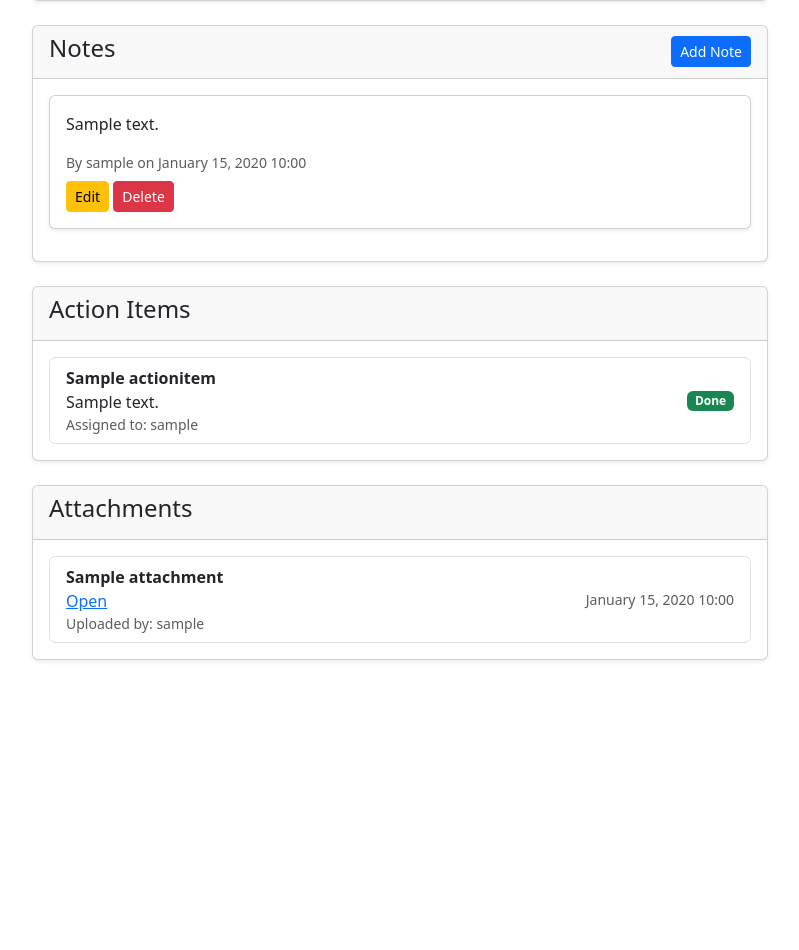
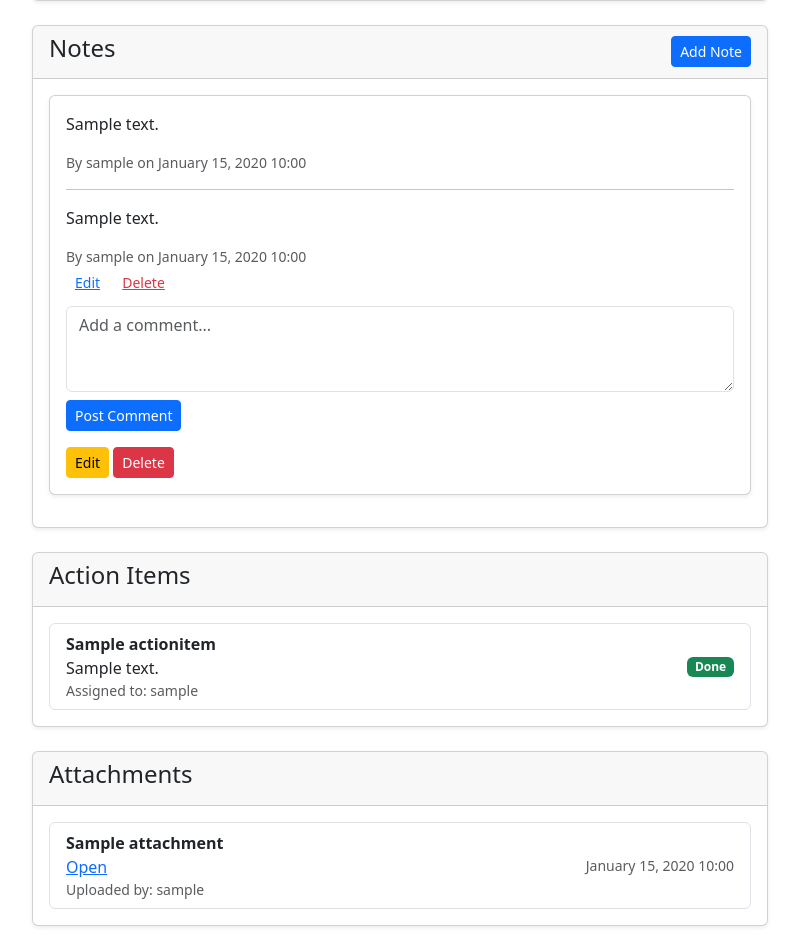
Before and after one commit to egg3552/hackathon-2, a Django app: page /meetings/1/ in a window 1280 px wide. Shown: the part 436-1386 px from the top of the page, without its empty margins (50-849 px from the left). Before the commit the page ends 1097 px from the top, so only its background shows below. Run offline with Django 4.2, Linux system fonts and the light colour scheme; a user stored in the database is signed in; tables that the repository leaves empty hold one stand-in row (values such as "Sample post").

Commit message:
Add comment on meeting notes functionalityso users can clarify or discuss items with the team

```diff
--- a/app/models.py
+++ b/app/models.py
@@ -155,3 +155,26 @@ class Attachment(models.Model):
 
     def __str__(self):
         return self.name
+
+
+class Comment(models.Model):
+    """Comment on a Note"""
+    note = models.ForeignKey(
+        'Note',
+        on_delete=models.CASCADE,
+        related_name='comments'
+    )
+    content = models.TextField()
+    created_by = models.ForeignKey(
+        User,
+        on_delete=models.CASCADE,
+        related_name='comments'
+    )
+    created_at = models.DateTimeField(auto_now_add=True)
+    updated_at = models.DateTimeField(auto_now=True)
+
+    class Meta:
+        ordering = ['created_at']
+
+    def __str__(self):
+        return f"Comment by {self.created_by.username} on {self.note}"
--- a/app/templates/meeting_detail.html
+++ b/app/templates/meeting_detail.html
@@ -45,6 +45,37 @@
                             <div class="card-body">
                                 <p>{{ note.content }}</p>
                                 <small class="text-muted">By {{ note.created_by.username }} on {{ note.created_at|date:"F d, Y H:i" }}</small>
+                                <hr>
+                                <!-- Comments -->
+                                <div>
+                                    {% for comment in note.comments.all %}
+                                        <div class="mb-2">
+                                            <p>{{ comment.content }}</p>
+                                            <small class="text-muted">By {{ comment.created_by.username }} on {{ comment.created_at|date:"F d, Y H:i" }}</small>
+                                            {% if comment.created_by == user %}
+                                                <div>
+                                                    <a href="{% url 'comment_edit' comment.pk %}" class="btn btn-sm btn-link">Edit</a>
+                                                    <a href="{% url 'comment_delete' comment.pk %}" class="btn btn-sm btn-link text-danger">Delete</a>
+                                                </div>
+                                            {% endif %}
+                                        </div>
+                                    {% empty %}
+                                        <p class="text-muted">No comments.</p>
+                                    {% endfor %}
+                                </div>
+
+                                <!-- Add comment form -->
+                                {% if user.is_authenticated %}
+                                    <form method="post" action="{% url 'comment_create' note.pk %}">
+                                        {% csrf_token %}
+                                        <div class="mb-2">
+                                            <textarea name="content" class="form-control" rows="3" placeholder="Add a comment..."></textarea>
+                                        </div>
+                                        <button type="submit" class="btn btn-sm btn-primary">Post Comment</button>
+                                    </form>
+                                {% else %}
+                                    <p class="text-muted">Log in to post comments.</p>
+                                {% endif %}
                                 <div class="mt-2">
                                     {% if note.created_by == user %}
                                         <a href="{% url 'note_edit' note.pk %}" class="btn btn-sm btn-warning">Edit</a>
--- a/app/urls.py
+++ b/app/urls.py
@@ -32,6 +32,9 @@ urlpatterns = [
     ),
     path('notes/<int:pk>/edit/', views.note_edit, name='note_edit'),
     path('notes/<int:pk>/delete/', views.note_delete, name='note_delete'),
+    path('notes/<int:note_id>/comments/add/', views.comment_create, name='comment_create'),
+    path('comments/<int:pk>/edit/', views.comment_edit, name='comment_edit'),
+    path('comments/<int:pk>/delete/', views.comment_delete, name='comment_delete'),
     path(
         'meetings/<int:meeting_id>/attendees/add/',
         views.attendee_add,
--- a/app/views.py
+++ b/app/views.py
@@ -4,6 +4,8 @@ from django.contrib.auth.forms import UserCreationForm
 from django.contrib import messages
 from .models import Meeting, Note, Attendee
 from .forms import MeetingForm, NoteForm, AttendeeForm
+from .forms import CommentForm
+from .models import Comment
 from django.db import transaction
 
 
@@ -185,6 +187,61 @@ def note_create(request, meeting_id):
 
 
 @login_required
+def comment_create(request, note_id):
+    """Create a comment for a note (user must have access to the meeting)"""
+    note = get_object_or_404(Note, pk=note_id)
+    meeting = note.meeting
+
+    # Check access using same rules as meeting_detail
+    if meeting.visibility == Meeting.VISIBILITY_PRIVATE:
+        if not (meeting.created_by == request.user or meeting.attendees.filter(user=request.user).exists()):
+            return render(request, 'access_denied.html', status=403)
+    elif meeting.visibility == Meeting.VISIBILITY_TEAM:
+        if not request.user.is_authenticated:
+            return render(request, 'access_denied.html', status=403)
+
+    if request.method == 'POST':
+        form = CommentForm(request.POST)
+        if form.is_valid():
+            comment = form.save(commit=False)
+            comment.note = note
+            comment.created_by = request.user
+            comment.save()
+            messages.success(request, 'Comment posted.')
+            return redirect('meeting_detail', pk=meeting.pk)
+    return redirect('meeting_detail', pk=meeting.pk)
+
+
+@login_required
+def comment_edit(request, pk):
+    comment = get_object_or_404(Comment, pk=pk)
+    if request.user != comment.created_by:
+        return render(request, 'access_denied.html', status=403)
+    if request.method == 'POST':
+        form = CommentForm(request.POST, instance=comment)
+        if form.is_valid():
+            form.save()
+            messages.success(request, 'Comment updated.')
+            return redirect('meeting_detail', pk=comment.note.meeting.pk)
+    else:
+        form = CommentForm(instance=comment)
+    return render(request, 'comment_form.html', {'form': form, 'comment': comment})
+
+
+@login_required
+def comment_delete(request, pk):
+    comment = get_object_or_404(Comment, pk=pk)
+    if request.user != comment.created_by:
+        return render(request, 'access_denied.html', status=403)
+    meeting_pk = comment.note.meeting.pk
+    if request.method == 'POST':
+        comment.delete()
+        messages.success(request, 'Comment deleted.')
+        return redirect('meeting_detail', pk=meeting_pk)
+    return render(request, 'comment_confirm_delete.html', {'comment': comment})
+
+
+@login_required
 def note_edit(request, pk):
     """Edit a note"""
     note = get_object_or_404(Note, pk=pk, created_by=request.user)
```
Also changed, not shown: app/forms.py (+10 -1 lines), app/templates/comment_confirm_delete.html (added, +41 -0 lines), app/templates/comment_form.html (added, +42 -0 lines), app/tests.py (+51 -0 lines), app/migrations/0006_comment.py (added).
